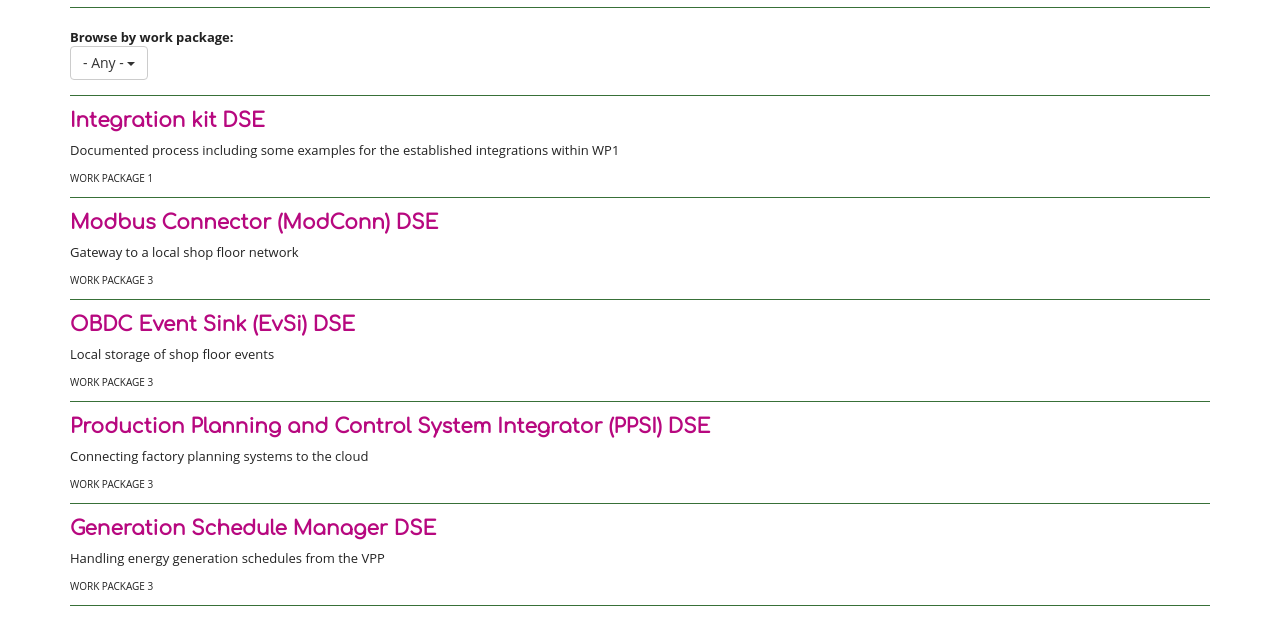
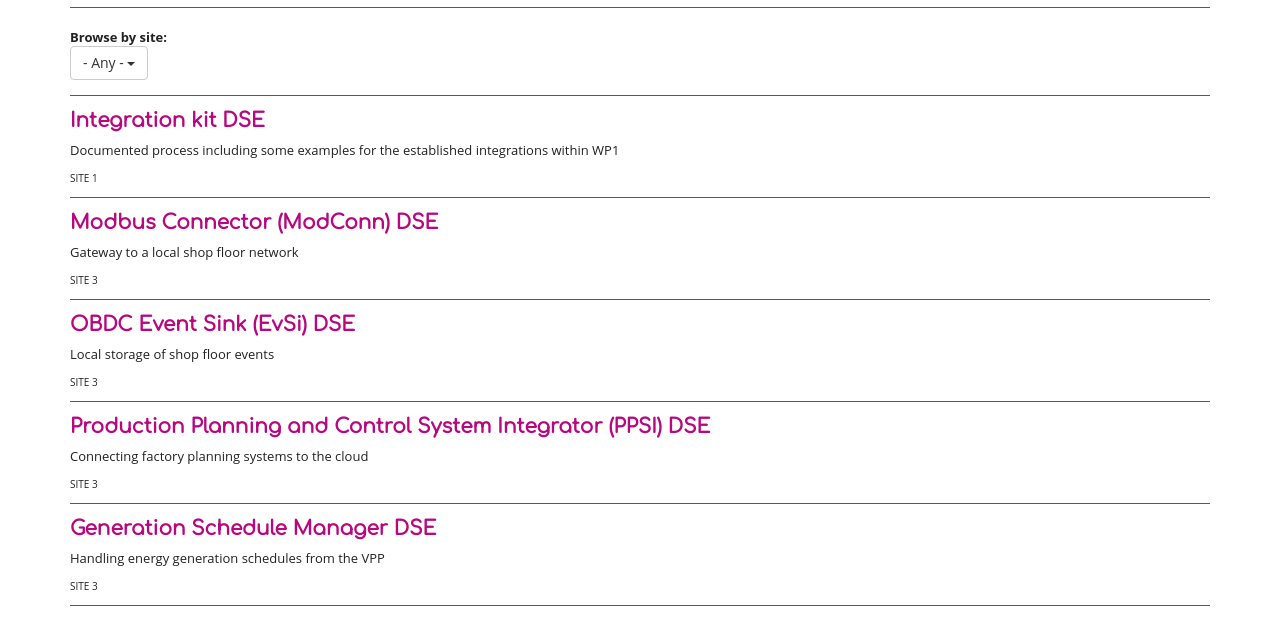
Before and after one commit to FINESCE/finesce.github.io, a plain HTML site: page FINESCE_DSEs.html in a window 1280 px wide. Shown: the part 113-731 px from the top of the page. Drawn offline with nearby package versions, Linux system fonts and the light colour scheme.

Commit message:
Namesto WP izpisuj Site

```diff
--- a/FINESCE_DSEs.html
+++ b/FINESCE_DSEs.html
@@ -65,7 +65,7 @@
 			</div>
 			<div class="enabler-list">
 				<div class="dropdown">
-					<div><b>Browse by work package:</b></div>
+					<div><b>Browse by site:</b></div>
 					<button class="btn btn-default dropdown-toggle enabler-list-dropdown" type="button" id="dropdownMenu1" data-toggle="dropdown" aria-expanded="true">
 					    - Any -
 					    <span class="caret"></span>
@@ -101,7 +101,7 @@
 			$.getJSON("js/json/DSEs.json", function(data){
 				var wp_list = [];
 				for (var line in data){
-					var row_html = '<div class="enabler-row"><h2 class="header">'+data[line].name+'</h2>'+data[line].description+'<div class="category">Work package '+data[line].wp+'</div></div>';
+					var row_html = '<div class="enabler-row"><h2 class="header">'+data[line].name+'</h2>'+data[line].description+'<div class="category">Site '+data[line].wp+'</div></div>';
 					enabler_list.append(row_html);
 					wp_list[data[line].wp] = true;
 				}
@@ -109,7 +109,7 @@
 				//fill dropdown
 				$(".dropdown-menu").empty();
 				for (var wp in wp_list){
-					$(".dropdown-menu").append('<li role="presentation"><a role="menuitem" tabindex="-1" href="#">Work package '+wp+'</a></li>');
+					$(".dropdown-menu").append('<li role="presentation"><a role="menuitem" tabindex="-1" href="#">Site '+wp+'</a></li>');
 				}
 			});
 		})();
```
